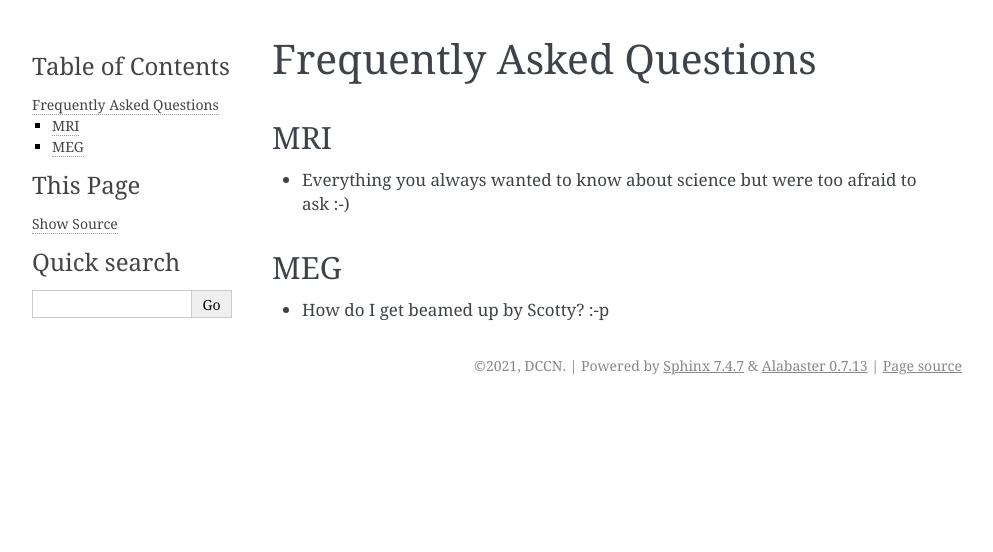
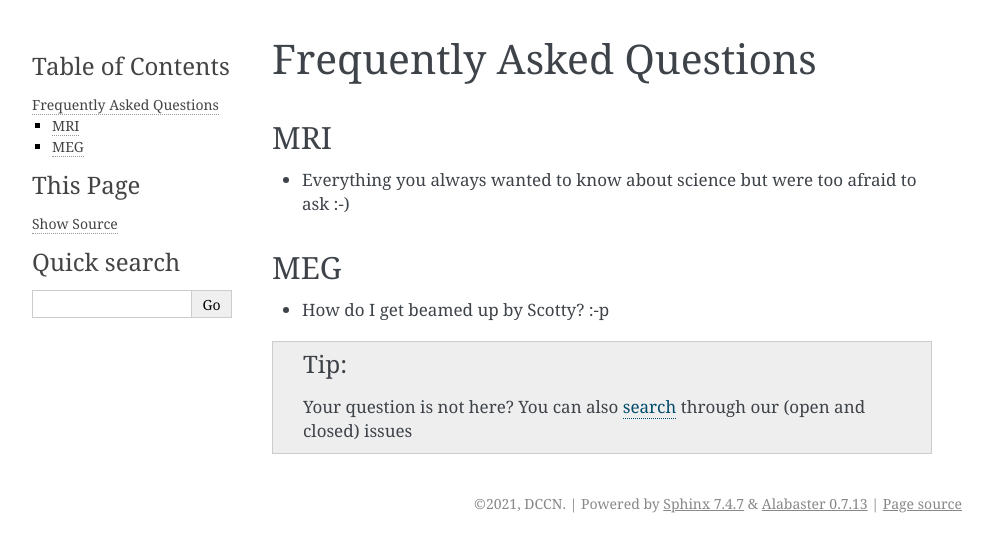
Before and after one commit to Donders-Institute/staff-scientists, a Sphinx documentation site: the page built from docs/FAQ.rst, in a window 1280 px wide. Shown: the top 552 px of the page, without its empty margins (148-1141 px from the left). Built offline with Sphinx 7.4.7, drawn with Linux system fonts in a browser that asks for light colours.

Commit message:
Minor edit

```diff
--- a/README.rst
+++ b/README.rst
@@ -3,7 +3,7 @@ DCCN staff-scientists
 
 This is the consultancy page for the DCCN staff scientists where you can:
 
-* Submit new questions using the `issues <https://github.com/Donders-Institute/staff-scientists/issues>`__ tracker
+* Submit new questions using our `issues <https://github.com/Donders-Institute/staff-scientists/issues>`__ tracker
 * Read our `frequently asked questions <https://staff-scientists-dccn.readthedocs.io>`__
 * Follow the progress of our `projects <https://github.com/Donders-Institute/staff-scientists/projects>`__
 
--- a/docs/FAQ.rst
+++ b/docs/FAQ.rst
@@ -10,3 +10,6 @@ MEG
 ---
 
 * How do I get beamed up by Scotty? :-p
+
+.. tip::
+   Your question is not here? You can also `search <https://github.com/Donders-Institute/staff-scientists/issues?q=>`__ through our (open and closed) issues
```
